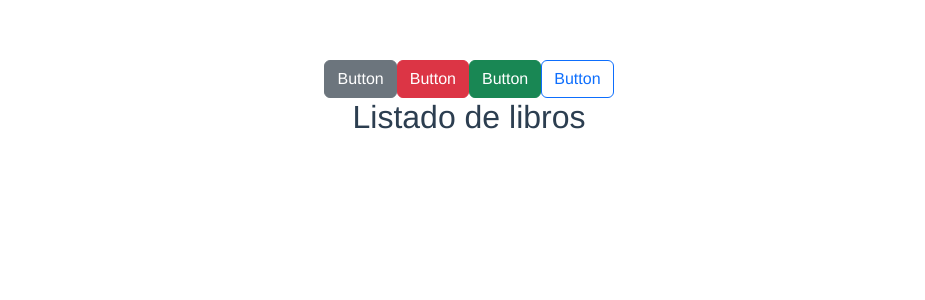
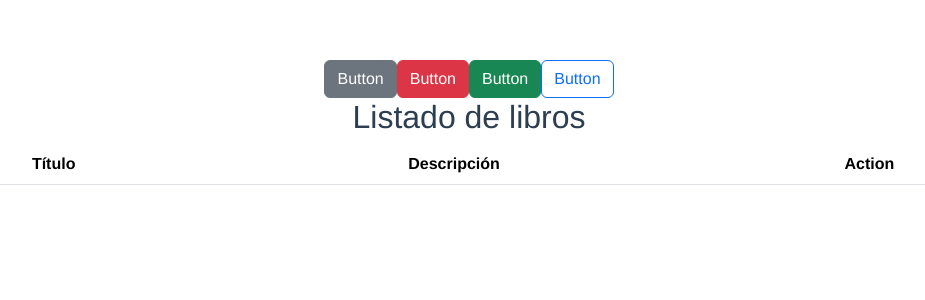
Before and after one commit to maicolmike/desarrolloPython, a Vue app in the folder 3-framework/django/django_vue/djangoVue/frontend/: page /books in a window 1280 px wide. Shown: the top 300 px of the page, without its empty margins (171-1096 px from the left). Built offline with nearby package versions, Linux system fonts and the light colour scheme.

Commit message:
framework vue

```diff
--- a/3-framework/django/django_vue/djangoVue/frontend/src/components/Book/ListBook.vue
+++ b/3-framework/django/django_vue/djangoVue/frontend/src/components/Book/ListBook.vue
@@ -3,6 +3,15 @@
       <div class="row">
         <div class="col text-left">
           <h2>Listado de libros</h2>
+
+          <div class="col-md-12">
+
+          <b-table striped hover :items="books" :fields="fields">
+
+          </b-table>
+
+          </div>
+
         </div>
       </div>
     </div>
@@ -10,6 +19,16 @@
 
   <script>
   export default {
+    data () {
+    return {
+      fields: [
+        { key: 'title', label: 'Título' },
+        { key: 'description', label: 'Descripción' },
+        { key: 'action', label: 'Action' }
+      ],
+      books: []
+    }
+  },
 
   };
   </script>
```
